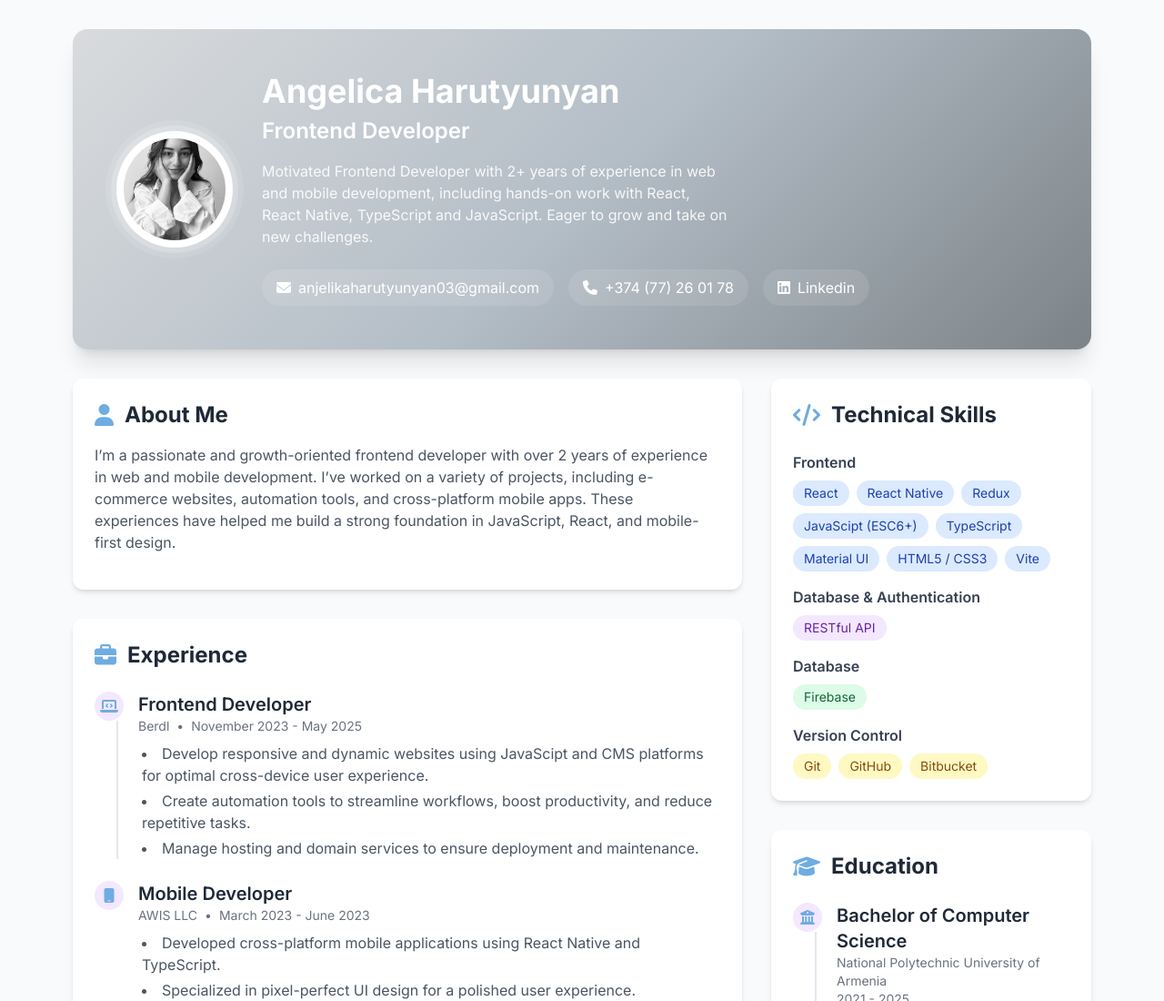
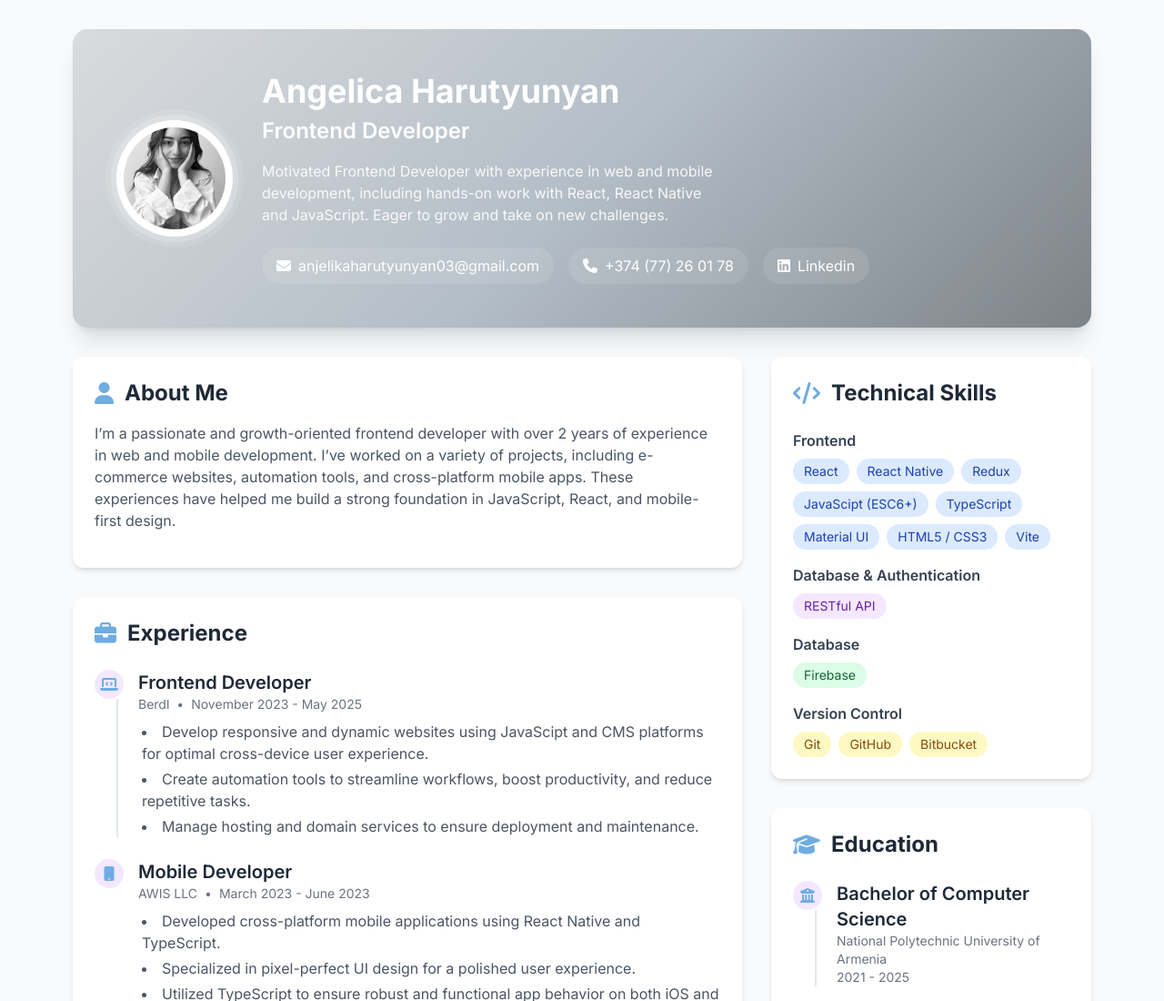
Before and after one commit to anjelikaharutyunyan/resume, a plain HTML site: page index.html in a window 1280 px wide. Shown: the top 1100 px of the page at 91% size. Drawn offline with nearby package versions, Linux system fonts and the light colour scheme.

Commit message:
Update index.html
updated

```diff
--- a/index.html
+++ b/index.html
@@ -971,8 +971,8 @@
                         Frontend Developer
                     </h2>
                     <p class="text-white/90 max-w-lg mb-6">
-                        Motivated Frontend Developer with 2+ years of experience in web and mobile development,
-                        including hands-on work with React, React Native, TypeScript and JavaScript. Eager to grow and take on new
+                        Motivated Frontend Developer with experience in web and mobile development,
+                        including hands-on work with React, React Native and JavaScript. Eager to grow and take on new
                         challenges.
                     </p>
 
```
